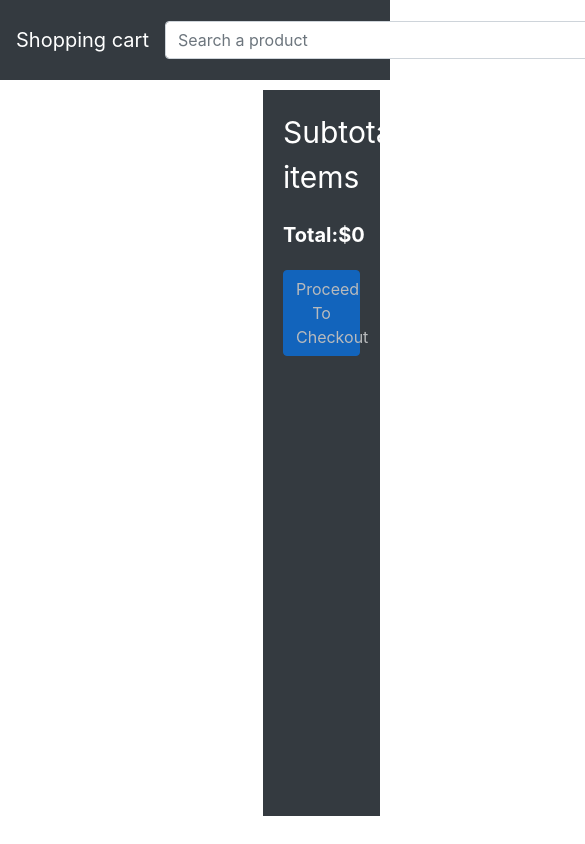
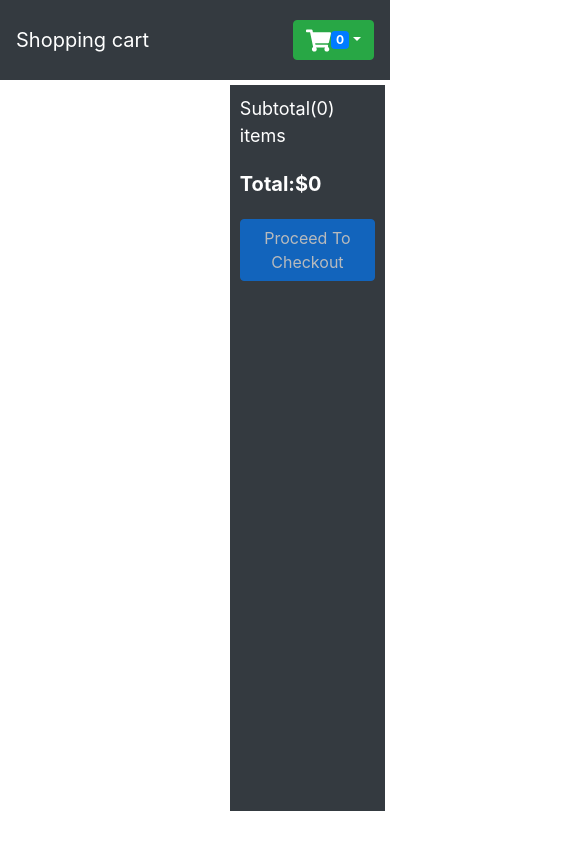
Before and after one commit to aswathyeg/reactHooks, a React (Create React App) app: page /cart in a window 390 px wide. Shown: the top 844 px of the page, 585 px wide, since content can reach past the window. Built offline with nearby package versions, Linux system fonts and the light colour scheme.

Commit message:
added media query

```diff
--- a/src/components/shopping-context-reducer/Styles.css
+++ b/src/components/shopping-context-reducer/Styles.css
@@ -56,3 +56,26 @@
 .summary{
     width:30%;
 }
+@media(max-width:771px){
+    .filters{
+        width: 40%;
+        padding: 10px;
+        margin: 5px;
+    }
+    .filters>span{
+        font-size: 10px;
+    }
+    .title{
+        font-size: 18px!important;
+    }
+    .productContainer{
+        width:58%;
+        padding:0;
+    }
+    .search{
+        display: none!important;
+    }
+    .products{
+        width:100%;
+    }
+}
```
